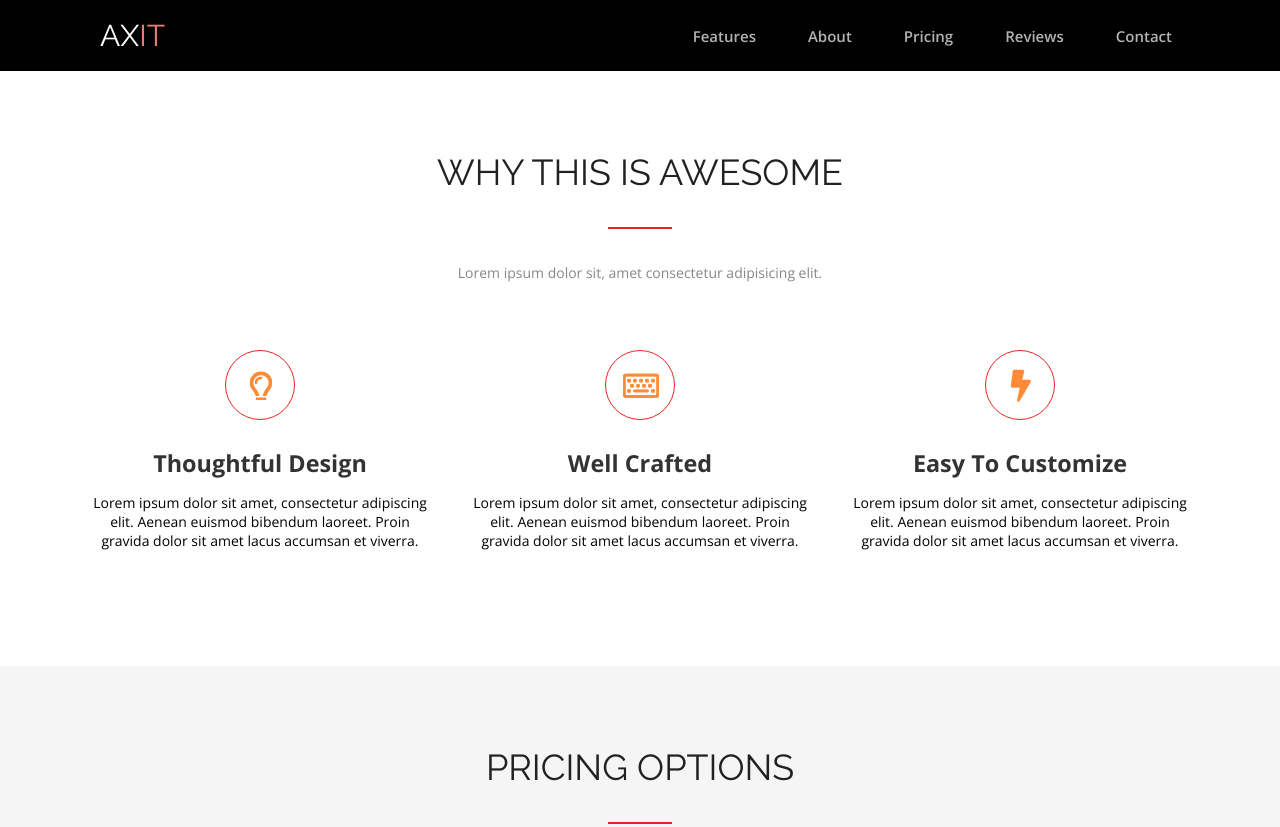
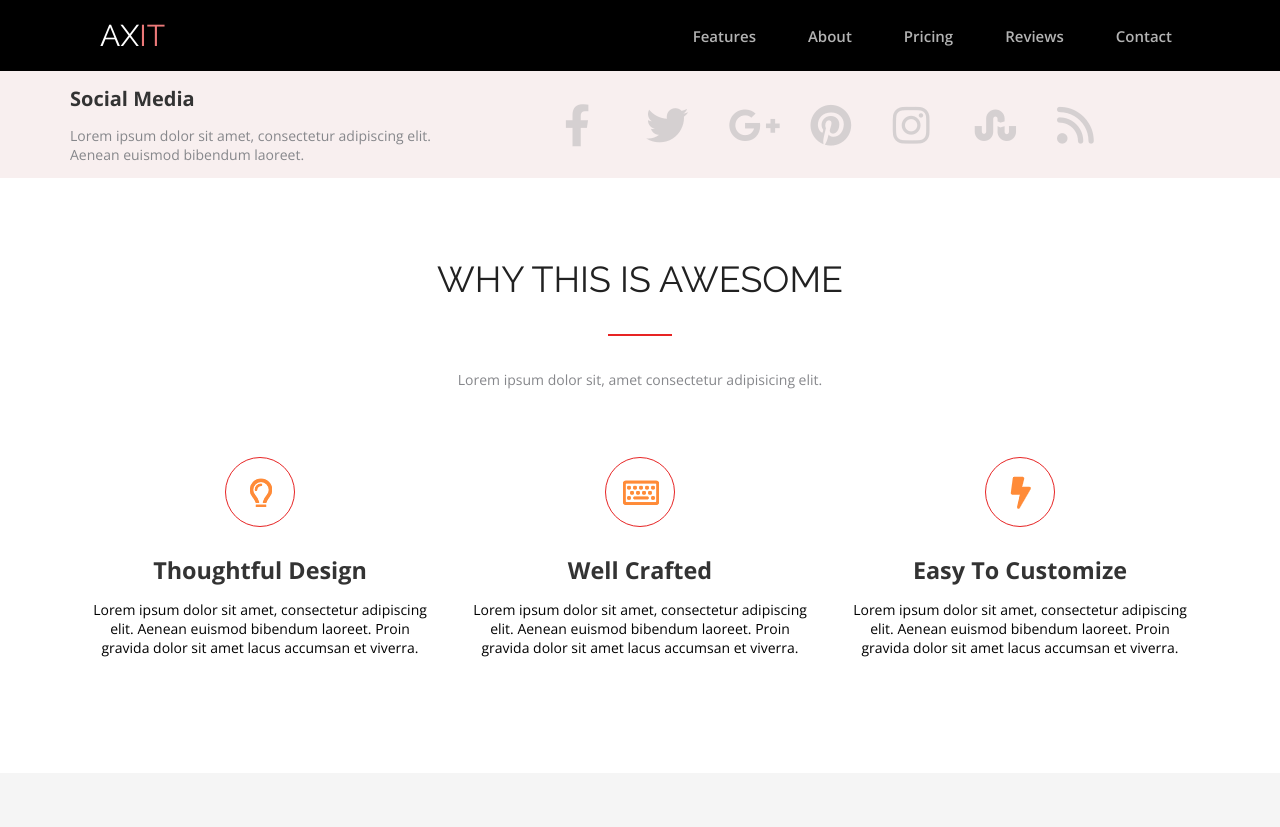
Before and after one commit to marivdau/FE49-Landing-Dauhan-Maryia, a plain HTML site: page landing-page/index.html in a window 1280 px wide. Shown: the top 827 px of the page. Drawn offline with nearby package versions, Linux system fonts and the light colour scheme.

Commit message:
Add social section with icons

```diff
--- a/landing-page/css/index.css
+++ b/landing-page/css/index.css
@@ -5,6 +5,8 @@
 @import url(./axure.css);
 @import url(./testimonials.css);
 @import url(./header.css);
+@import url(./social.css);
+@import url(./sdnicons.css);
 
 * {
   margin: 0;
--- /dev/null
+++ b/landing-page/css/sdnicons.css
@@ -0,0 +1 @@
+@import url('https://cdnjs.cloudflare.com/ajax/libs/font-awesome/6.4.0/css/all.min.css');
--- /dev/null
+++ b/landing-page/css/social.css
@@ -0,0 +1,107 @@
+.social {
+  background-color: #F8EFEF;
+  padding: 14px 17px;
+}
+
+.social-content {
+  display: flex;
+  justify-content: space-between;
+  align-items: center;
+}
+
+.social-info {
+  margin-right: 129px;
+}
+
+.social-info__name {
+  margin-bottom: 14px;
+  display: flex;
+  width: 125px;
+  font-family: 'Open Sans';
+  font-style: normal;
+  font-weight: 700;
+  font-size: 20px;
+  line-height: 27px;
+  color: #333333;
+  text-transform: capitalize;
+}
+
+.social-info__text {
+  width: 365px;
+}
+
+.social-info__text {
+  font-family: 'Open Sans';
+  font-style: normal;
+  font-weight: 400;
+  font-size: 14px;
+  line-height: 19px;
+  color: #86878B;
+}
+
+.social-icon {
+  width: 684px;
+  margin-right: 111px;
+}
+
+.social-icon-picture {
+  display: flex;
+  justify-content: space-between;
+  align-items: center;
+}
+
+.fa-facebook-f {
+  width: 42px;
+  font-style: normal;
+  font-weight: 900;
+  font-size: 42px;
+  color: rgba(134, 135, 139, .3);
+}
+
+.fa-twitter {
+  width: 42px;
+  font-style: normal;
+  font-weight: 900;
+  font-size: 42px;
+  color: rgba(134, 135, 139, .3);
+}
+
+.fa-google-plus-g {
+  width: 42px;
+  font-style: normal;
+  font-weight: 900;
+  font-size: 42px;
+  color: rgba(134, 135, 139, .3);
+}
+
+.fa-pinterest {
+  width: 42px;
+  font-style: normal;
+  font-weight: 900;
+  font-size: 42px;
+  color: rgba(134, 135, 139, .3);
+}
+
+.fa-instagram {
+  width: 42px;
+  font-style: normal;
+  font-weight: 900;
+  font-size: 42px;
+  color: rgba(134, 135, 139, .3);
+}
+
+.fa-stumbleupon {
+  width: 42px;
+  font-style: normal;
+  font-weight: 900;
+  font-size: 42px;
+  color: rgba(134, 135, 139, .3);
+}
+
+.fa-rss {
+  width: 42px;
+  font-style: normal;
+  font-weight: 900;
+  font-size: 42px;
+  color: rgba(134, 135, 139, .3);
+}
--- a/landing-page/index.html
+++ b/landing-page/index.html
@@ -49,6 +49,46 @@
       </div>
     </dev>
   </header>
+
+  <section class="social">
+    <div class="container">
+      <div class="social-content">
+        <div class="social-info">
+          <span class="social-info__name">
+            social media
+          </span>
+          <p class="social-info__text">
+            Lorem ipsum dolor sit amet, consectetur adipiscing elit. Aenean euismod bibendum laoreet.
+          </p>
+        </div>
+        <div class="social-icon">
+          <ul class="social-icon-picture">
+            <li class="social-icon-picture__item">
+              <i class="fa-brands fa-facebook-f"></i>
+            </li>
+            <li class="social-icon-picture__item">
+              <i class="fa-brands fa-twitter"></i>
+            </li>
+            <li class="social-icon-picture__item">
+              <i class="fa-brands fa-google-plus-g"></i>
+            </li>
+            <li class="social-icon-picture__item">
+              <i class="fa-brands fa-pinterest"></i>
+            </li>
+            <li class="social-icon-picture__item">
+              <i class="fa-brands fa-instagram"></i>
+            </li>
+            <li class="social-icon-picture__item">
+              <i class="fa-brands fa-stumbleupon"></i>
+            </li>
+            <li class="social-icon-picture__item">
+              <i class="fa-solid fa-rss"></i>
+            </li>
+          </ul>
+        </div>
+      </div>
+    </div>
+  </section>
 
   <section class="process">
     <div class="container">
```
